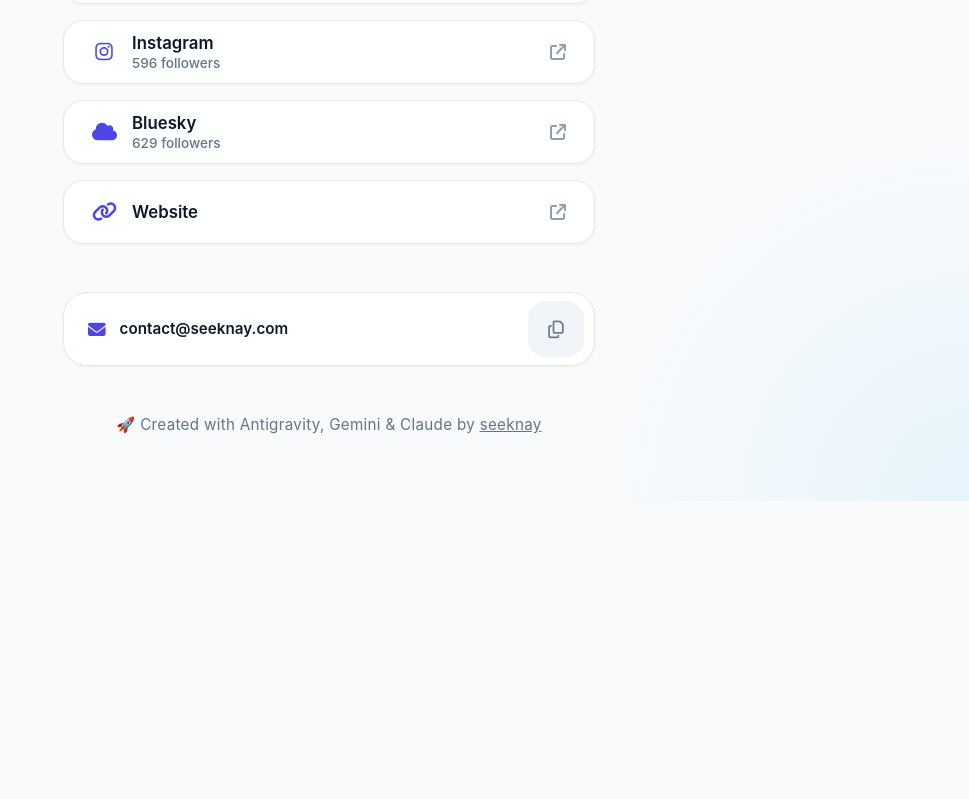
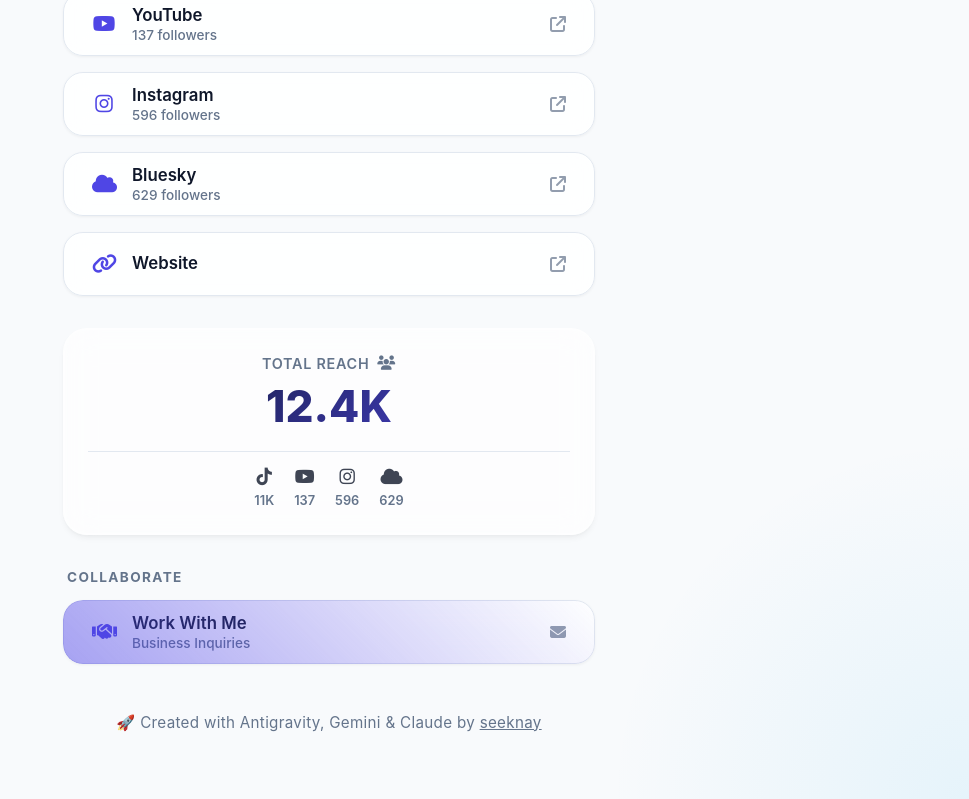
Before and after one commit to pbuffolino/seeknay-links, a website: page index.html in a window 1280 px wide. Shown: the part 478-1277 px from the top of the page, without its empty margins (311-1280 px from the left). Before the commit the page ends 979 px from the top, so only its background shows below. Drawn offline with Linux system fonts and the light colour scheme.

Commit message:
feat: Upgrade to Creator Hub layout with stats card and improved bio

```diff
--- a/css/styles.css
+++ b/css/styles.css
@@ -153,6 +153,136 @@ body {
   max-width: 460px;
   line-height: 1.6;
   margin: 0 auto;
+}
+
+/* ===================================
+   COMMUNITY STATS CARD
+   =================================== */
+.stats-card {
+  backdrop-filter: blur(16px);
+  -webkit-backdrop-filter: blur(16px);
+  background: rgba(255, 255, 255, 0.65); /* More translucent for premium glass */
+  border: 1px solid rgba(255, 255, 255, 0.4);
+  border-radius: 24px;
+  padding: 24px;
+  box-shadow: var(--shadow-md), inset 0 0 0 1px rgba(255, 255, 255, 0.3);
+  margin-bottom: 0; /* Removed extra margin */
+  text-align: center;
+  position: relative;
+  overflow: hidden;
+}
+
+/* Subtle shine effect */
+.stats-card::before {
+    content: '';
+    position: absolute;
+    top: 0;
+    left: -100%;
+    width: 100%;
+    height: 100%;
+    background: linear-gradient(
+        90deg,
+        transparent,
+        rgba(255, 255, 255, 0.4),
+        transparent
+    );
+    animation: shine 6s infinite ease-in-out;
+}
+
+body.dark-mode .stats-card {
+    background: rgba(30, 41, 59, 0.6);
+    border-color: rgba(255, 255, 255, 0.08);
+    box-shadow: var(--shadow-md), inset 0 0 0 1px rgba(255, 255, 255, 0.05);
+}
+
+.stats-header {
+    display: flex;
+    align-items: center;
+    justify-content: center;
+    gap: 8px;
+    margin-bottom: 8px;
+    color: var(--muted);
+    font-size: 0.9rem;
+    font-weight: 600;
+    text-transform: uppercase;
+    letter-spacing: 0.05em;
+}
+
+.stats-number {
+    font-size: 2.75rem;
+    font-weight: 800;
+    line-height: 1.1;
+    background: linear-gradient(135deg, var(--text) 0%, var(--accent) 100%);
+    -webkit-background-clip: text;
+    background-clip: text;
+    -webkit-text-fill-color: transparent;
+    padding-bottom: 4px; /* Fix for descender clipping */
+    margin-bottom: 16px;
+}
+
+.stats-breakdown {
+    display: flex;
+    justify-content: center;
+    gap: 20px;
+    padding-top: 16px;
+    border-top: 1px solid var(--border);
+}
+
+.stat-item {
+    display: flex;
+    flex-direction: column;
+    align-items: center;
+    gap: 6px;
+    color: var(--muted);
+}
+
+.stat-item i {
+    font-size: 1.1rem;
+    color: var(--text);
+    opacity: 0.8;
+}
+
+.stat-mini-count {
+    font-size: 0.8rem;
+    font-weight: 600;
+}
+
+/* ===================================
+   BUSINESS SECTION
+   =================================== */
+.section-title {
+    font-size: 0.85rem;
+    font-weight: 700;
+    text-transform: uppercase;
+    letter-spacing: 0.1em;
+    color: var(--muted);
+    margin: 0 0 12px 4px; /* Removed top margin */
+}
+
+.business-link {
+    background: linear-gradient(135deg, var(--card) 0%, rgba(255,255,255,0.95) 100%);
+    border: 1px solid var(--accent); /* Highlight border */
+    position: relative;
+}
+
+.business-link::after {
+    content: '';
+    position: absolute;
+    inset: -1px;
+    border-radius: 20px;
+    padding: 1px;
+    background: linear-gradient(45deg, var(--accent), transparent);
+    -webkit-mask: linear-gradient(#fff 0 0) content-box, linear-gradient(#fff 0 0);
+    -webkit-mask-composite: xor;
+    mask-composite: exclude;
+    mask: linear-gradient(#fff 0 0) content-box, linear-gradient(#fff 0 0);
+    pointer-events: none;
+    opacity: 0.5;
+}
+
+body.dark-mode .business-link {
+    background: rgba(30, 41, 59, 0.8);
+    border-color: var(--accent);
 }
 
 /* ===================================
--- a/index.html
+++ b/index.html
@@ -127,11 +127,14 @@
           <p class="eyebrow">Welcome</p>
           <h1>seeknay</h1>
           <p class="tagline">
-            🛡️&nbsp;Workforce Identity Architect | 🔐&nbsp;Cybersecurity |
-            🎮&nbsp;Gamer | 💻&nbsp;Tech Creator
+            I talk identity, security, and the tech behind modern IT. You’ll also get PowerShell, career lessons learned from 15+ years, and what I look for when hiring and interviewing. Plus the occasional life or random thought.
           </p>
         </div>
       </header>
+
+
+
+
 
       <!-- Social Media Links Navigation -->
       <nav class="links" aria-label="Primary links">
@@ -268,30 +271,50 @@
         </a>
       </nav>
 
-      <!-- Contact Section with Copy-to-Clipboard Functionality -->
-      <section class="contact" aria-label="Contact">
-        <div class="contact-card">
-          <div class="contact-left">
-            <i class="fa-solid fa-envelope contact-icon" aria-hidden="true"></i>
-            <a class="contact-email" href="mailto:contact@seeknay.com"
-              >contact@seeknay.com</a
-            >
+
+      <!-- Community Stats Card -->
+      <section class="stats-card" aria-label="Community Statistics">
+          <div class="stats-header">
+              <span class="stats-label">Total Reach</span>
+              <i class="fa-solid fa-users stats-icon"></i>
           </div>
-          <button
-            class="copy-button"
-            type="button"
-            data-copy="contact@seeknay.com"
-            aria-label="Copy email"
-          >
-            <i class="fa-regular fa-copy icon-copy" aria-hidden="true"></i>
-            <i class="fa-solid fa-check icon-check" aria-hidden="true"></i>
-            <span class="copy-tooltip" role="status" aria-live="polite"
-              >Copied!</span
-            >
-          </button>
-        </div>
+          <div class="stats-number" id="total-followers">Loading...</div>
+          <div class="stats-breakdown">
+             <div class="stat-item">
+                 <i class="fa-brands fa-tiktok"></i>
+                 <span data-network="tiktok" class="stat-mini-count">-</span>
+             </div>
+             <div class="stat-item">
+                 <i class="fa-brands fa-youtube"></i>
+                 <span data-network="youtube" class="stat-mini-count">-</span>
+             </div>
+             <div class="stat-item">
+                 <i class="fa-brands fa-instagram"></i>
+                 <span data-network="instagram" class="stat-mini-count">-</span>
+             </div>
+             <div class="stat-item">
+                 <i class="fa-solid fa-cloud"></i>
+                 <span data-network="bluesky" class="stat-mini-count">-</span>
+             </div>
+          </div>
       </section>
 
+      <!-- Business / Collaborate Section -->
+      <section class="business-section">
+          <h2 class="section-title">Collaborate</h2>
+          <div class="links business-links">
+               <a class="link-button business-link" href="mailto:contact@seeknay.com" style="--delay: 0ms">
+                  <span class="link-main">
+                      <i class="fa-solid fa-handshake link-icon"></i>
+                      <span class="link-info-group">
+                          <span class="link-label">Work With Me</span>
+                          <span class="link-followers">Business Inquiries</span>
+                      </span>
+                  </span>
+                  <i class="fa-solid fa-envelope link-arrow"></i>
+               </a>
+          </div>
+      </section>
       <!-- Footer -->
       <footer class="footer">
         🚀 Created with Antigravity, Gemini & Claude by
--- a/js/followers.js
+++ b/js/followers.js
@@ -1,61 +1,105 @@
 /**
- * FOLLOWERS MODULE
- * Renders social media follower counts on the page.
- *
- * NOTE: All data (including Bluesky) is now pre-fetched by GitHub Actions
- * and stored in 'assets/social-metrics.json'. This script strictly READS
- * that static file and updates the DOM. It does NOT make external API calls.
+ * FOLLOWERS.JS
+ * Fetches JSON metrics and populates the UI.
+ * Handles both individual link counts and the aggregate "Community Stats" card.
  */
-/**
- * Load social metrics from the static JSON file.
- * This file is generated/updated daily by GitHub Actions in the .github/workflows directory.
- * @returns {Promise<object|null>} - The metrics object or null if loading fails
- */
-async function loadSocialMetrics() {
-    try {
-        // Fetch the static asset (no API keys required here!)
-        const res = await fetch('assets/social-metrics.json');
-        if (!res.ok) throw new Error('Failed to load social metrics');
-        return await res.json();
-    } catch (e) {
-        console.warn('Failed to load social metrics:', e);
-        return null;
+
+document.addEventListener("DOMContentLoaded", () => {
+  fetch("assets/social-metrics.json")
+    .then((response) => response.json())
+    .then((data) => {
+      updateUI(data);
+    })
+    .catch((error) => {
+      console.error("Error loading social metrics:", error);
+      const totalEl = document.getElementById("total-followers");
+      if (totalEl) totalEl.textContent = "---";
+    });
+});
+
+function updateUI(data) {
+  let totalFollowers = 0;
+
+  // Networks to include in the total count
+  const networks = ["tiktok", "youtube", "instagram", "bluesky", "x"];
+
+  networks.forEach((network) => {
+    const metric = data[network];
+
+    // Safety check: ensure metric exists
+    if (metric && typeof metric.count === 'number') {
+      // 1. Update Total Aggregate
+      totalFollowers += metric.count;
+
+      // 2. Update Stats Card Breakdown (Mini Counts)
+      // Finds elements like: <span data-network="tiktok" class="stat-mini-count">
+      const miniCountEl = document.querySelector(`.stat-mini-count[data-network="${network}"]`);
+      if (miniCountEl) {
+        miniCountEl.textContent = formatCompactNumber(metric.count);
+      }
     }
+
+    // 3. Update Link Button Labels (Existing functionality)
+    // Finds elements like: <span class="link-followers" data-network="tiktok">
+    // Prefer the 'display' string from JSON if available, otherwise fallback
+    const followersEl = document.querySelector(`.link-followers[data-network="${network}"]`);
+    if (followersEl && metric) {
+        if (metric.display) {
+            followersEl.textContent = metric.display;
+        } else if (typeof metric.count === 'number') {
+            followersEl.textContent = `${formatNumber(metric.count)} followers`;
+        }
+    }
+  });
+
+  // 4. Update Big Total Display
+  const totalEl = document.getElementById("total-followers");
+  if (totalEl) {
+    animateValue(totalEl, 0, totalFollowers, 1500);
+  }
 }
 
 /**
- * MAIN: Orchestrates the update of all follower count elements on the page.
- * Triggered on DOMContentLoaded.
+ * Formats a number to a compact string (e.g., 1200 -> 1.2K)
  */
-async function updateFollowers() {
-    // Select all elements designed to hold follower counts
-    const elements = document.querySelectorAll('.link-followers');
-
-    // Load metrics from the pre-generated JSON file
-    const metrics = await loadSocialMetrics();
-
-    elements.forEach(el => {
-        // The data-network attribute in index.html MUST match the key in social-metrics.json
-        const network = el.dataset.network;
-
-        // Implementation Note: All platforms (including Bluesky) are now
-        // managed by the GitHub Actions background script.
-        if (metrics && metrics[network]) {
-            const platformData = metrics[network];
-
-            // Only show the count if we have a valid, non-empty display string
-            if (platformData.display && platformData.display.trim() !== "") {
-                el.textContent = platformData.display;
-                el.style.display = 'inline'; // Make visible
-            } else {
-                // Hide completely to avoid showing empty parens or placeholders
-                el.style.display = 'none';
-            }
-        } else {
-            // Hide if the network is missing from JSON entirely
-            el.style.display = 'none';
-        }
-    });
+function formatCompactNumber(num) {
+  return Intl.NumberFormat("en-US", {
+    notation: "compact",
+    maximumFractionDigits: 1,
+  }).format(num);
 }
 
-document.addEventListener('DOMContentLoaded', updateFollowers);
+/**
+ * Formats a number with commas (e.g., 1200 -> 1,200)
+ */
+function formatNumber(num) {
+    return new Intl.NumberFormat('en-US').format(num);
+}
+
+/**
+ * Animates a number from start to end
+ */
+function animateValue(obj, start, end, duration) {
+  let startTimestamp = null;
+  const step = (timestamp) => {
+    if (!startTimestamp) startTimestamp = timestamp;
+    const progress = Math.min((timestamp - startTimestamp) / duration, 1);
+
+    // Ease out quart
+    const easeProgress = 1 - Math.pow(1 - progress, 4);
+
+    const current = Math.floor(easeProgress * (end - start) + start);
+
+    // Once we get close, switch to formatted string
+    if (progress === 1) {
+        obj.textContent = formatCompactNumber(end);
+    } else {
+        obj.textContent = formatNumber(current);
+    }
+
+    if (progress < 1) {
+      window.requestAnimationFrame(step);
+    }
+  };
+  window.requestAnimationFrame(step);
+}
```
